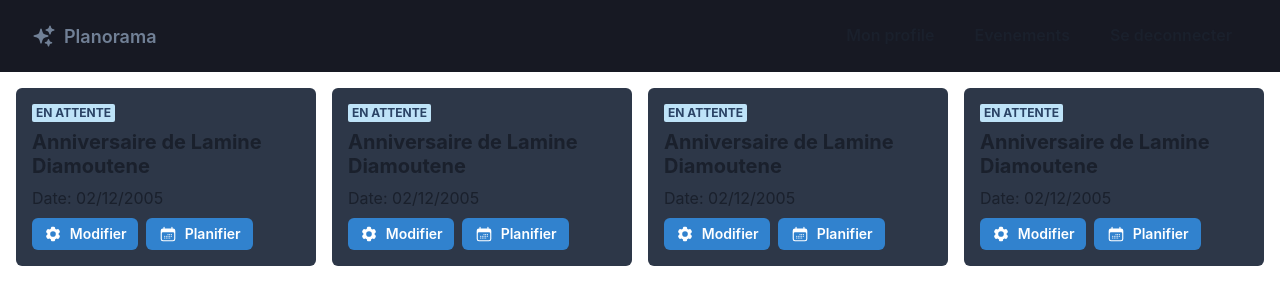
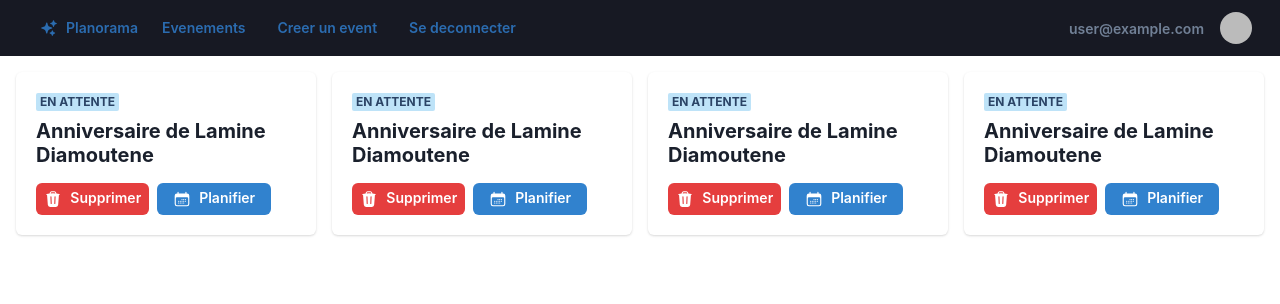
Before and after one commit to Nemila/planorama, a Next.js app: page /events in a window 1280 px wide. Shown: the top 304 px of the page. Built offline with nearby package versions, Linux system fonts and the light colour scheme; no server answers; sample sign-in values are in the browser's storage.

Commit message:
nextauth setuo - google github auth

```diff
--- a/package.json
+++ b/package.json
@@ -12,10 +12,14 @@
     "@chakra-ui/react": "^2.5.4",
     "@emotion/react": "^11.10.6",
     "@emotion/styled": "^11.10.6",
+    "chakra-dayzed-datepicker": "^0.2.7",
+    "date-fns": "^2.29.3",
+    "dayzed": "^3.2.3",
     "eslint": "8.36.0",
     "eslint-config-next": "13.2.4",
     "framer-motion": "^10.9.2",
     "next": "13.2.4",
+    "next-auth": "^4.20.1",
     "react": "18.2.0",
     "react-dom": "18.2.0",
     "react-icons": "^4.8.0"
--- a/src/components/EventDetails.jsx
+++ b/src/components/EventDetails.jsx
@@ -3,30 +3,38 @@ import {
   Box,
   Button,
   ButtonGroup,
+  Card,
+  CardBody,
+  CardFooter,
+  CardHeader,
   Heading,
   IconButton,
   Text,
   VStack,
 } from "@chakra-ui/react";
-import { HiCalendarDays, HiCog6Tooth, HiEye } from "react-icons/hi2";
+import { HiCalendarDays, HiTrash, HiEye } from "react-icons/hi2";
 import React from "react";
 import Link from "next/link";
 
 const EventDetails = () => {
   return (
-    <VStack gap={2} alignItems="start" p={4} bg="gray.700" rounded="md">
-      <Badge colorScheme="blue">En Attente</Badge>
+    <Card>
+      <CardHeader pb={2}>
+        <Badge colorScheme="blue" mb={2}>
+          En Attente
+        </Badge>
         <Heading size="md">Anniversaire de Lamine Diamoutene</Heading>
-      <Text>Date: 02/12/2005</Text>
+      </CardHeader>
 
+      <CardFooter pt={2}>
         <ButtonGroup>
           <Button
             w="full"
-          colorScheme="blue"
-          leftIcon={<HiCog6Tooth size={18} />}
+            colorScheme="red"
+            leftIcon={<HiTrash size={18} />}
             size="sm"
           >
-          Modifier
+            Supprimer
           </Button>
           <Button
             href="/events/1"
@@ -39,7 +47,8 @@ const EventDetails = () => {
             Planifier
           </Button>
         </ButtonGroup>
-    </VStack>
+      </CardFooter>
+    </Card>
   );
 };
 
--- a/src/components/Layout.jsx
+++ b/src/components/Layout.jsx
@@ -1,22 +1,28 @@
 import { ChakraProvider, Flex } from "@chakra-ui/react";
 import Head from "next/head";
 import Navbar from "./Navbar";
+import { SessionProvider } from "next-auth/react";
 
-const Layout = ({ children }) => {
+const Layout = ({ children, session }) => {
   return (
     <>
       <Head>
-        <title>Create Next App</title>
-        <meta name="description" content="Generated by create next app" />
+        <title>Planorama</title>
+        <meta
+          name="description"
+          content="Meilleur site de gestion d'evenement"
+        />
         <meta name="viewport" content="width=device-width, initial-scale=1" />
         <link rel="icon" href="/favicon.ico" />
       </Head>
 
       <ChakraProvider>
-        <Flex direction="column" minH="100svh">
-          <Navbar />
-          {children}
-        </Flex>
+        <SessionProvider session={session}>
+          <Flex direction="column" minH="100svh">
+            <Navbar />
+            {children}
+          </Flex>
+        </SessionProvider>
       </ChakraProvider>
     </>
   );
--- a/src/components/Navbar.jsx
+++ b/src/components/Navbar.jsx
@@ -1,42 +1,93 @@
 import {
+  Avatar,
   Box,
   Button,
   Container,
   Flex,
-  Heading,
   HStack,
   Spacer,
+  Text,
 } from "@chakra-ui/react";
+import { signIn, signOut, useSession } from "next-auth/react";
 import Link from "next/link";
-import React from "react";
 import { HiSparkles } from "react-icons/hi2";
 
 const Navbar = () => {
+  const { data: session } = useSession();
+  if (session) {
+    console.log(session);
+  }
+
   return (
-    <Box p={4} bg="gray.900">
+    <Box p={3} bg="gray.900">
       <Container maxW="container.xl">
-        <Flex>
+        <Flex align="center">
           <Button
-            leftIcon={<HiSparkles size={24} />}
-            fontSize={18}
-            variant="link"
+            size="sm"
+            colorScheme="blue"
+            leftIcon={<HiSparkles size={18} />}
+            variant="ghost"
             as={Link}
             href="/"
           >
             Planorama
           </Button>
 
+          <HStack>
+            {session ? (
+              <>
+                <Button
+                  size="sm"
+                  colorScheme="blue"
+                  variant="ghost"
+                  as={Link}
+                  href="/events"
+                >
+                  Evenements
+                </Button>
+                <Button
+                  size="sm"
+                  colorScheme="blue"
+                  variant="ghost"
+                  as={Link}
+                  href="/events/add"
+                >
+                  Creer un event
+                </Button>
+                <Button
+                  size="sm"
+                  colorScheme="blue"
+                  variant="ghost"
+                  onClick={signOut}
+                >
+                  Se deconnecter
+                </Button>
+              </>
+            ) : (
+              <Button
+                size="sm"
+                colorScheme="blue"
+                variant="ghost"
+                onClick={signIn}
+              >
+                Rejoindre
+              </Button>
+            )}
+          </HStack>
+
           <Spacer />
 
-          <HStack>
-            <Button variant="ghost" as={Link} href="/profile">
-              Mon profile
+          {session && (
+            <Button href="/profile" as={Link} variant="link" gap={4}>
+              <Text fontSize="sm">{session.user.email}</Text>
+              <Avatar
+                src={session.user.image}
+                name={session.user.name}
+                w={8}
+                h={8}
+              />
             </Button>
-            <Button variant="ghost" as={Link} href="/events">
-              Evenements
-            </Button>
-            <Button variant="ghost">Se deconnecter</Button>
-          </HStack>
+          )}
         </Flex>
       </Container>
     </Box>
--- a/src/pages/_app.jsx
+++ b/src/pages/_app.jsx
@@ -1,8 +1,11 @@
 import Layout from "@/components/Layout";
 
-export default function App({ Component, pageProps }) {
+export default function App({
+  Component,
+  pageProps: { session, ...pageProps },
+}) {
   return (
-    <Layout>
+    <Layout session={session}>
       <Component {...pageProps} />
     </Layout>
   );
--- a/src/pages/events/index.jsx
+++ b/src/pages/events/index.jsx
@@ -1,8 +1,28 @@
 import EventDetails from "@/components/EventDetails";
 import { Box, Container, GridItem, SimpleGrid } from "@chakra-ui/react";
+import { getSession } from "next-auth/react";
 import React from "react";
 
-const Events = () => {
+export const getServerSideProps = async (context) => {
+  const session = await getSession(context);
+
+  if (!session) {
+    return {
+      redirect: {
+        destination: "/api/auth/signin",
+        permanent: false,
+      },
+    };
+  }
+
+  return {
+    props: {
+      session,
+    },
+  };
+};
+
+const Events = ({ user }) => {
   return (
     <Box py={4}>
       <Container maxW="container.xl">
--- a/src/pages/index.jsx
+++ b/src/pages/index.jsx
@@ -8,6 +8,7 @@ import {
   Text,
   VStack,
 } from "@chakra-ui/react";
+import Link from "next/link";
 
 export default function Home() {
   return (
@@ -27,7 +28,9 @@ export default function Home() {
         <Text fontSize="lg">
           De l&apos;idée à l&apos;exécution, nous avons tout prévu.
         </Text>
-        <Button colorScheme="blue">Commencez</Button>
+        <Button colorScheme="blue" as={Link} href="/events">
+          Commencez
+        </Button>
       </VStack>
     </Flex>
   );
```
Also changed, not shown: src/components/PlaningBloc.jsx (+60 -6 lines), src/pages/api/auth/[...nextauth].js (added, +20 -0 lines), src/pages/events/[id].jsx (+21 -2 lines), src/pages/events/add.jsx (added, +34 -0 lines), 1 other file (tests, documents, lock files or other folders). Lines whose indentation alone changed are shown as unchanged.
